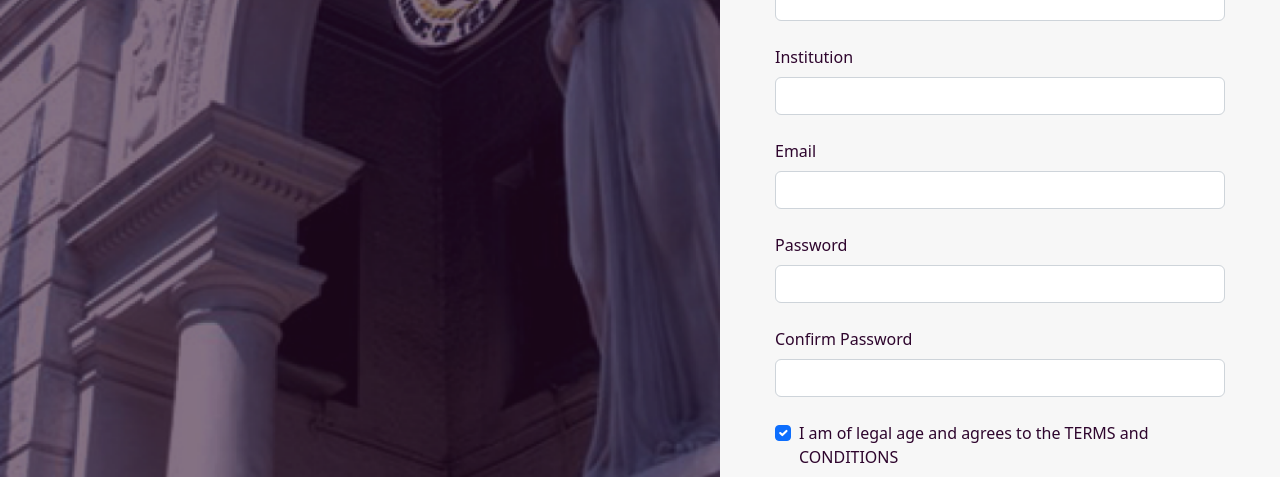
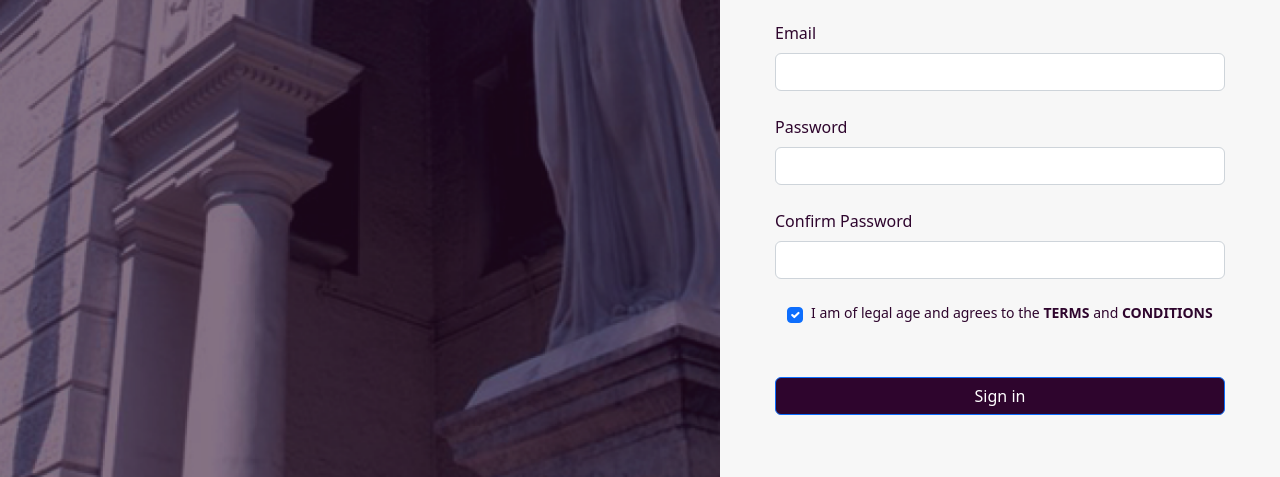
Before and after one commit to kentmalagday/SE-SanBedaLaw2, a website: page src/user-page/user_signup.html in a window 1280 px wide. Shown: the part 475-952 px from the top of the page. Drawn offline with nearby package versions, Linux system fonts and the light colour scheme.

Commit message:
Fixed User signin/signup

```diff
--- a/src/css/style.css
+++ b/src/css/style.css
@@ -77,7 +77,7 @@ a:link, a:visited {
     min-height: 100vh;
     display: block;
     background-color: #f7f7f7;
-    padding: 173px 55px 55px 55px;
+    padding: 55px 55px 55px 55px;
     color: #2E052D;"
   }
 
--- a/src/user-page/user_signup.html
+++ b/src/user-page/user_signup.html
@@ -5,6 +5,7 @@
 </head>
 
 <body>
+
     <body style="background-color: #E2E6EB;">
 
         <div class="limiter-login">
@@ -42,23 +43,26 @@
                             <input type="email" class="form-control" />
                         </div>
 
+
+                        <!-- AGREEMENT -->
+                        <div class="row m-0 p-0 justify-content-between">
                             <div class="col d-flex">
                                 <!-- Remember Me -->
                                 <div class="form-check">
                                     <input class="form-check-input" type="checkbox" value="" checked />
-                                <label class="form-check-label" for=""> I am of legal age and agrees to the TERMS and CONDITIONS </label>
+                                    <label class="form-check-label" for="" style="font-weight: 400;
+                                    font-size: 14px;
+                                    line-height: 19px;"> I am of legal age and agrees to the <b>TERMS</b> and
+                                        <b>CONDITIONS</b> </label>
                                 </div>
                             </div>
-
 
                             <!-- Submit button -->
                             <button type="button" class="btn btn-primary btn-block mb-4 mt-5">Sign in</button>
 
-                              <!-- Search form -->
-      <form class="form-inline md-form form-sm mt-0">
-        <i class="fas fa-search" aria-hidden="true"></i>
-        <input class="form-control form-control-sm ml-3 w-75" type="text" placeholder="Search" aria-label="Search">
-      </form>
+                        </div>
+
+                        <!-- AGREEMENT -->
 
                     </form>
 
@@ -69,4 +73,5 @@
             </div>
 
     </body>
+
     </html>
```
Lines whose indentation alone changed are shown as unchanged.
